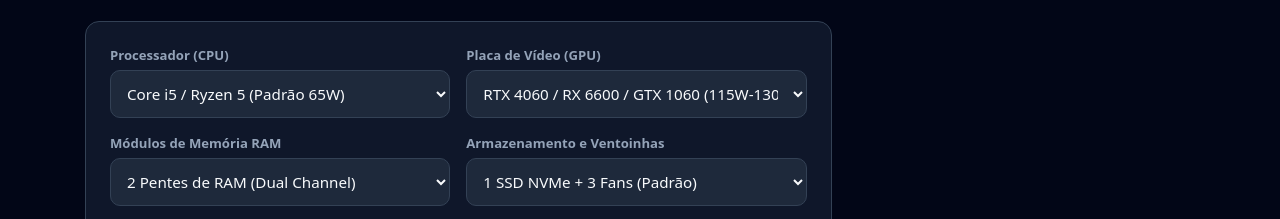
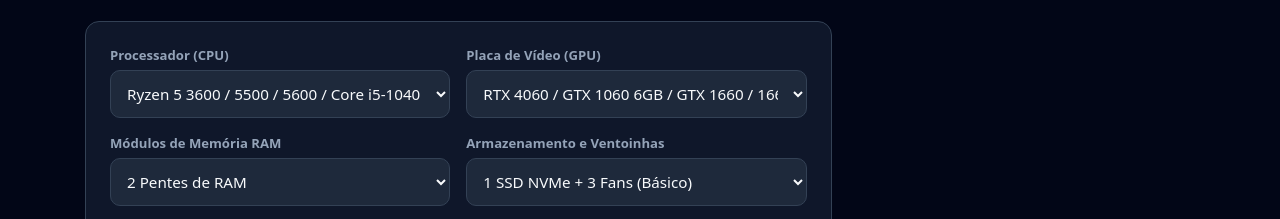
Before and after one commit to DuKePrecisa/calculatudobox, a plain HTML site: page CalculaTudoBox/calculadora-fonte-pc.html in a window 1280 px wide. Shown: the part 270-489 px from the top of the page. Drawn offline with Linux system fonts and the light colour scheme.

Commit message:
Update calculadora-fonte-pc.html

```diff
--- a/CalculaTudoBox/calculadora-fonte-pc.html
+++ b/CalculaTudoBox/calculadora-fonte-pc.html
@@ -43,7 +43,6 @@
 </header>
 
 <div class="wrap">
-  <!-- Contêiner topo limpo para AdSense -->
   <div style="margin-bottom: 24px; min-height: 90px; text-align: center;"></div>
 
   <h1>Calculadora de Fonte de PC (PSU)</h1>
@@ -56,48 +55,44 @@
           <div>
             <label for="cpu-w">Processador (CPU)</label>
             <select id="cpu-w" onchange="calcPSU()">
-              <optgroup label="Entrada / Escritório">
-                <option value="35">Athlon / Celeron / Pentium (35W)</option>
-                <option value="45">Core i3 (Ger. 8 a 14) / Ryzen 3 (45W-55W)</option>
-              </optgroup>
-              <optgroup label="Intermediários">
-                <option value="65" selected>Core i5 / Ryzen 5 (Padrão 65W)</option>
-                <option value="88">Core i5 K / Ryzen 5 X (88W-95W)</option>
-              </optgroup>
-              <optgroup label="Alto Desempenho / Trabalho">
-                <option value="105">Core i7 / Ryzen 7 (105W-120W)</option>
-                <option value="125">Core i7 K / Ryzen 7 X (125W-142W)</option>
-                <option value="120">Xeon E5 / W Series Workstation (120W-140W)</option>
-              </optgroup>
-              <optgroup label="Enthusiast / Top de Linha">
-                <option value="180">Core i9 / Ryzen 9 (180W-230W)</option>
-                <option value="253">Core i9 K / KS (Picos até 253W+)</option>
-                <option value="300">Processadores HEDT / Threadripper (300W+)</option>
-              </optgroup>
+              <option value="35">Athlon 3000G / Celeron / Pentium Gold (35W)</option>
+              <option value="45">Core i3-9100 / i3-10100 / Ryzen 3 3200G (45W-65W)</option>
+              <option value="58">Core i3-12100F / i3-13100F / i3-14100F (58W)</option>
+              <option value="65" selected>Ryzen 5 3600 / 5500 / 5600 / Core i5-10400F / 12400F (65W)</option>
+              <option value="65">Ryzen 7 5700X / Ryzen 7 7700 (65W)</option>
+              <option value="95">Core i5-9600K / Ryzen 5 3600X / 5600X / 7600X (95W-105W)</option>
+              <option value="105">Ryzen 7 3700X / 5800X / 5700X3D / 5800X3D (105W)</option>
+              <option value="120">Ryzen 7 7800X3D / 9800X3D (120W)</option>
+              <option value="120">Xeon E5-2620 / E5-2650 / E5-2670 v3 (85W-120W)</option>
+              <option value="135">Xeon E5-2680 v4 / E5-2690 v4 / E5-2697 v3 (120W-145W)</option>
+              <option value="125">Core i5-12600K / i5-13600K / i5-14600K (125W-180W)</option>
+              <option value="170">Ryzen 9 5900X / 5950X / 7900X / 7950X / 9950X (170W)</option>
+              <option value="190">Core i7-12700K / i7-13700K / i7-14700K (190W-250W)</option>
+              <option value="253">Core i9-12900K / i9-13900K / i9-14900K (253W+)</option>
+              <option value="280">Xeon Dual CPU / AMD Threadripper (280W+)</option>
             </select>
           </div>
           <div>
             <label for="gpu-w">Placa de Vídeo (GPU)</label>
             <select id="gpu-w" onchange="calcPSU()">
               <option value="0">Vídeo Integrado (Sem placa dedicada)</option>
-              <optgroup label="Entrada (Até 75W)">
-                <option value="50">GT 1030 / RX 550 / GTX 750 Ti (30W-50W)</option>
-                <option value="75">GTX 1050 Ti / GTX 1650 / RX 6400 (75W)</option>
-              </optgroup>
-              <optgroup label="Intermediárias (110W - 150W)">
-                <option value="115" selected>RTX 4060 / RX 6600 / GTX 1060 (115W-130W)</option>
-                <option value="140">RTX 3060 12GB / RTX 4060 Ti / RX 7600 (140W-160W)</option>
-                <option value="185">RX 580 / RTX 3060 Ti / GTX 1070/1080 (170W-185W)</option>
-              </optgroup>
-              <optgroup label="Avançadas (200W - 300W)">
-                <option value="220">RTX 4070 / RTX 3070 / RX 7700 XT (200W-225W)</option>
-                <option value="250">RTX 4070 Super / RX 7800 XT (250W)</option>
-                <option value="285">RTX 3080 / RTX 4070 Ti Super (285W-300W)</option>
-              </optgroup>
-              <optgroup label="Enthusiast / High-End (320W - 450W+)">
-                <option value="320">RTX 4080 / RX 7900 XTX / RTX 3090 (320W-355W)</option>
-                <option value="450">RTX 4090 / RTX 5090 (450W-500W+)</option>
-              </optgroup>
+              <option value="30">GT 710 / GT 730 / GT 1030 (30W)</option>
+              <option value="50">RX 550 / GTX 750 Ti / GTX 1050 (50W-75W)</option>
+              <option value="75">GTX 1050 Ti / GTX 1630 / GTX 1650 / RX 6400 (75W)</option>
+              <option value="100">GTX 1060 3GB / GTX 1650 Super / RX 6500 XT (100W-120W)</option>
+              <option value="115" selected>RTX 4060 / GTX 1060 6GB / GTX 1660 / 1660 Super (115W-125W)</option>
+              <option value="132">RX 6600 / RX 6600 XT / RX 6650 XT (132W-175W)</option>
+              <option value="160">RTX 2060 / RTX 3050 / RTX 4060 Ti / RX 7600 (130W-165W)</option>
+              <option value="170">RTX 3060 12GB / GTX 1070 / GTX 1070 Ti (150W-180W)</option>
+              <option value="185">RX 570 / RX 580 / RX 590 / GTX 1080 (180W-215W)</option>
+              <option value="200">RTX 2060 Super / RTX 2070 / RTX 3060 Ti / RTX 4070 (175W-215W)</option>
+              <option value="220">RTX 2080 / RTX 3070 / RTX 4070 Super / RX 6700 XT / 6750 XT (220W-250W)</option>
+              <option value="250">RTX 2080 Ti / RTX 3070 Ti / RX 7700 XT / RX 7800 XT (245W-290W)</option>
+              <option value="285">RTX 4070 Ti / RTX 4070 Ti Super / RX 6800 XT (285W-300W)</option>
+              <option value="320">RTX 3080 / RTX 3080 Ti / RTX 4080 / RTX 4080 Super (320W-350W)</option>
+              <option value="355">RX 6900 XT / RX 6950 XT / RX 7900 XT / RX 7900 XTX (300W-355W)</option>
+              <option value="360">RTX 3090 / RTX 3090 Ti / RTX 5080 (350W-450W)</option>
+              <option value="450">RTX 4090 / RTX 5090 (450W-575W)</option>
             </select>
           </div>
         </div>
@@ -106,19 +101,19 @@
           <div>
             <label for="ram-w">Módulos de Memória RAM</label>
             <select id="ram-w" onchange="calcPSU()">
-              <option value="5">1 Pente de RAM (DDR3/DDR4/DDR5)</option>
-              <option value="10" selected>2 Pentes de RAM (Dual Channel)</option>
+              <option value="5">1 Pente de RAM</option>
+              <option value="10" selected>2 Pentes de RAM</option>
               <option value="20">4 Pentes de RAM</option>
-              <option value="35">Kit Avançado 8 Pentes (Placas Mãe HEDT)</option>
+              <option value="35">8 Pentes de RAM (Workstation / Servidor)</option>
             </select>
           </div>
           <div>
             <label for="storage-w">Armazenamento e Ventoinhas</label>
             <select id="storage-w" onchange="calcPSU()">
-              <option value="25">1 SSD SATA / NVMe (Básico sem LED)</option>
-              <option value="35" selected>1 SSD NVMe + 3 Fans (Padrão)</option>
+              <option value="25">1 SSD SATA / NVMe (Sem fans extras)</option>
+              <option value="35" selected>1 SSD NVMe + 3 Fans (Básico)</option>
               <option value="55">2 SSDs/HDs + Water Cooler 240mm + RGB</option>
-              <option value="80">Múltiplos Discos + 6 a 9 Fans + Water Cooler 360mm</option>
+              <option value="80">Múltiplos HDs/SSDs + 6 a 9 Fans RGB + Water Cooler 360mm</option>
             </select>
           </div>
         </div>
@@ -137,7 +132,6 @@
     </div>
 
     <aside>
-      <!-- Contêiner lateral limpo para AdSense -->
       <div style="margin-bottom: 20px; min-height: 250px;"></div>
       <div class="box">
         <h3 style="font-size:0.85rem; color:var(--muted); margin-bottom:12px;">OUTRAS CALCULADORAS</h3>
```
